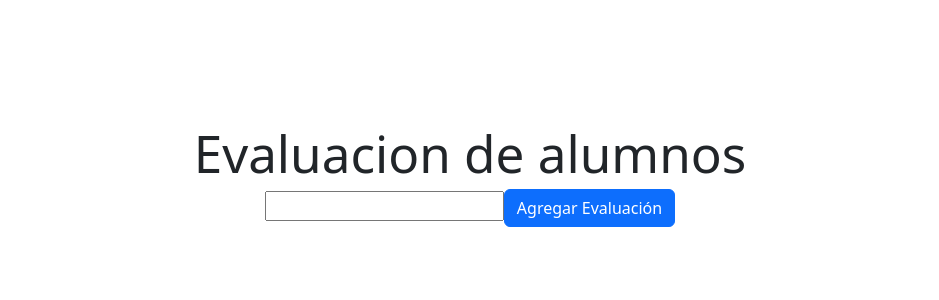
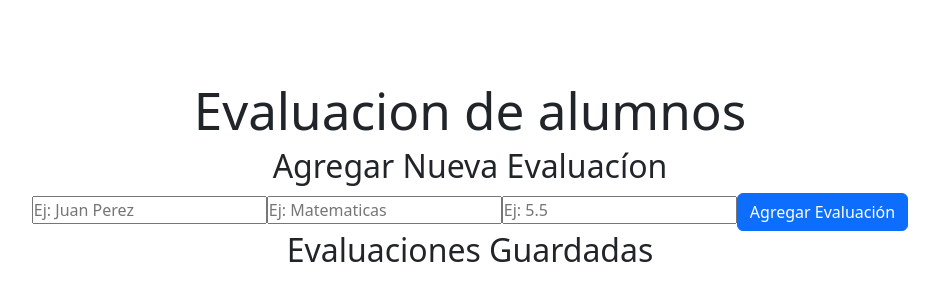
Before and after one commit to Katherine-suazo/mi-crud, a React (Vite) app: page / in a window 1280 px wide. Shown: the part 216-516 px from the top of the page, without its empty margins (170-1109 px from the left). Built offline with nearby package versions, Linux system fonts and the light colour scheme.

Commit message:
cambios jsx

```diff
--- /dev/null
+++ b/estilo.css
@@ -0,0 +1,6 @@
+* {
+    margin: 0;
+    padding: 0;
+    box-sizing: border-box;
+    /* border: 1px dotted green; */
+}
--- a/index.html
+++ b/index.html
@@ -9,6 +9,8 @@
     <link href="https://cdn.jsdelivr.net/npm/bootstrap@5.3.6/dist/css/bootstrap.min.css" rel="stylesheet" integrity="sha384-4Q6Gf2aSP4eDXB8Miphtr37CMZZQ5oXLH2yaXMJ2w8e2ZtHTl7GptT4jmndRuHDT" crossorigin="anonymous">
     <script src="https://cdn.jsdelivr.net/npm/bootstrap@5.3.6/dist/js/bootstrap.bundle.min.js" integrity="sha384-j1CDi7MgGQ12Z7Qab0qlWQ/Qqz24Gc6BM0thvEMVjHnfYGF0rmFCozFSxQBxwHKO" crossorigin="anonymous"></script>
 
+    <link rel="stylesheet" href="estilo.css">
+
     <title>Vite + React</title>
   </head>
 
--- a/src/assets/components/Form.jsx
+++ b/src/assets/components/Form.jsx
@@ -1,33 +1,60 @@
 import React, { useState, useEffect } from 'react';
 
 function Form({ addOrUpdateItem, itemToEdit }) {
-  const [inputValue, setInputValue] = useState('');
+  const [nombre, setNombre] = useState('');
+  const [asignatura, setAsignatura] = useState('');
+  const [promedio, setPromedio] = useState('');
 
   useEffect(() => {
     if (itemToEdit) {
-      setInputValue(itemToEdit.value);
+      setNombre(itemToEdit.nombre);
+      setAsignatura(itemToEdit.asignatura);
+      setPromedio(itemToEdit.promedio);
     }
     else {
-      setInputValue('');
+      setNombre('');
+      setAsignatura('');
+      setPromedio('');
     }
   }, [itemToEdit]);
 
   const handleSubmit = (e) => {
     e.preventDefault();
-    if (inputValue.trim()) {
-      addOrUpdateItem(inputValue);
-      setInputValue('');
+    if (nombre && asignatura && promedio) {
+      addOrUpdateItem( { nombre, asignatura, promedio: parseFloat(promedio) } );
+      setNombre('');
+      setAsignatura('');
+      setPromedio('');
     }
   };
 
   return (
-    <form onSubmit={handleSubmit}>
+    <form onSubmit={handleSubmit} className='formulario'>
+
+      <h2>{itemToEdit ? 'Editar Evaluación' : 'Agregar Nueva Evaluacíon'}</h2>
       <input
         type="text"
-        value={inputValue}
-        onChange={(e) => setInputValue(e.target.value)}
+        placeholder="Ej: Juan Perez"
+        value={nombre}
+        onChange={(e) => setNombre(e.target.value)}
       />
-      <button className="btn btn-primary" type="submit">{ itemToEdit ? 'Actualizar Evaluación' : 'Agregar Evaluación' }</button>
+      <input
+        type="text"
+        placeholder="Ej: Matematicas"
+        value={asignatura}
+        onChange={(e) => setAsignatura(e.target.value)}
+      />
+      <input
+        type="number"
+        placeholder="Ej: 5.5"
+        value={promedio}
+        onChange={(e) => setPromedio(e.target.value)}
+      />
+
+      <button className="btn btn-primary" type="submit">
+        { itemToEdit ? 'Actualizar Evaluación' : 'Agregar Evaluación' }
+      </button>
+
     </form>
 
   );
--- a/src/assets/components/Item.jsx
+++ b/src/assets/components/Item.jsx
@@ -2,10 +2,18 @@ import React from 'react';
 
 function Item({ item, deleteItem, editItem }) {
   return (
-    <li>
-      {item.value}
+
+    <li className="item">
+
+      <p><strong>Alumno:</strong> {item.nombre}</p>
+      <p><strong>Asignatura:</strong> {item.asignatura}</p>
+      <p><strong>Promedio:</strong> {item.promedio}</p>
+
+      {item.promedio == 7 && <span className='destacado'>Destacado</span>}
+
       <button className="btn btn-warning" onClick={() => editItem(item)}>Editar</button>
       <button className="btn btn-danger"  onClick={() => deleteItem(item.id)}>Eliminar</button>
+
     </li>
   );
 }
--- a/src/assets/components/List.jsx
+++ b/src/assets/components/List.jsx
@@ -3,8 +3,10 @@ import Item from './Item';
 
 function List({ items, deleteItem, editItem }) {
   return (
+    <div className='lista-evaluaciones'>
+      <h2>Evaluaciones Guardadas</h2>
       <ul>
-      {items.map((item) => (
+        {items.map(item => (
           <Item
             key={item.id}
             item={item}
@@ -13,6 +15,7 @@ function List({ items, deleteItem, editItem }) {
           />
         ))}
       </ul>
+    </div>
   );
 }
 
```
Lines whose indentation alone changed are shown as unchanged.
